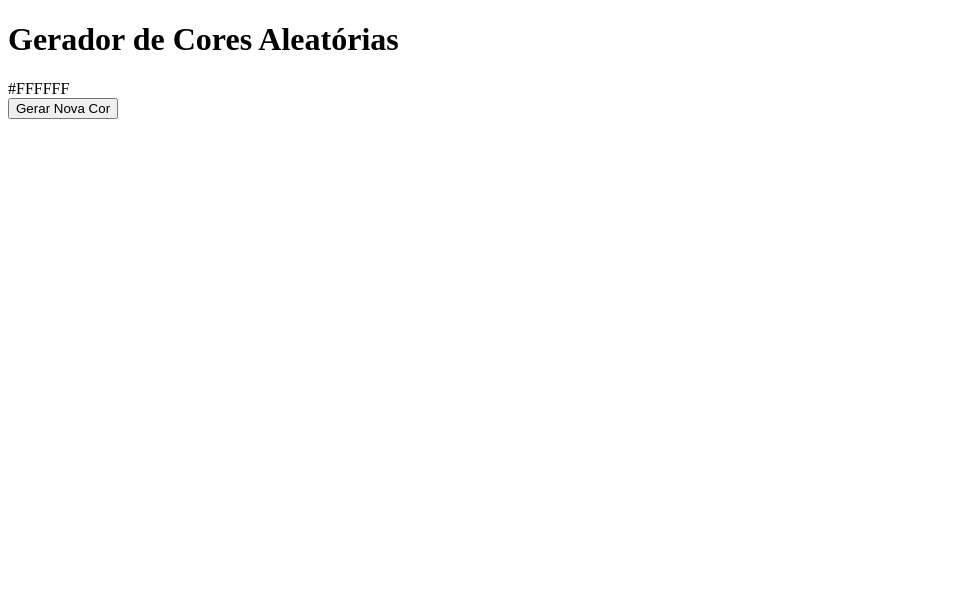
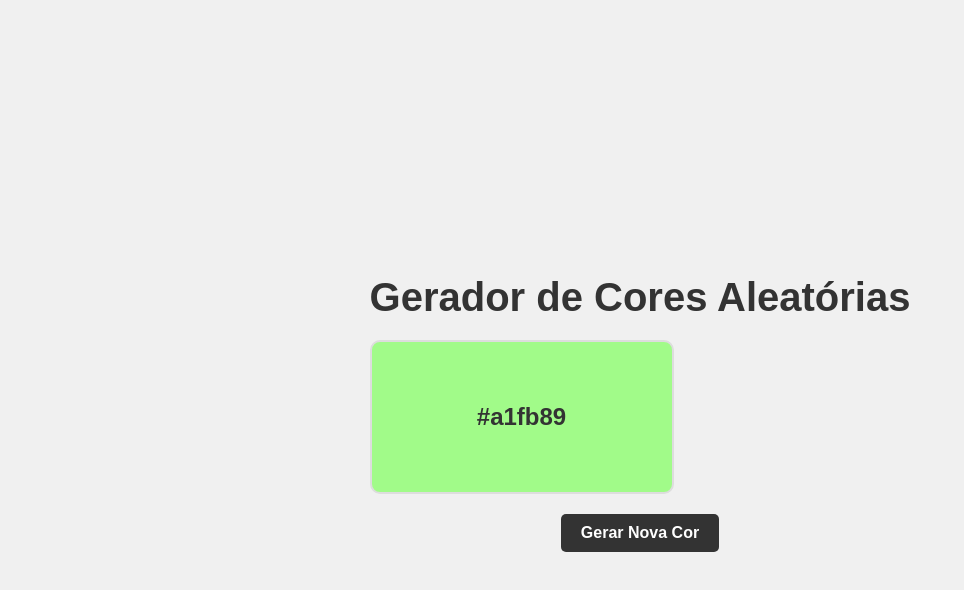
Before and after one commit to mikelybarboza/geradorDeCoresAleatorias, a plain HTML site: page index.html in a window 1280 px wide. Shown: the whole page, without its empty margins (0-964 px from the left). Drawn offline with Linux system fonts and the light colour scheme.

Commit message:
CSS, Script e HTML

```diff
--- a/index.html
+++ b/index.html
@@ -4,6 +4,7 @@
     <meta charset="UTF-8">
     <meta name="viewport" content="width=device-width, initial-scale=1.0">
     <title>Gerador de Cores Aleatrórias</title>
+    <link rel="stylesheet" href="/style.css">
 </head>
 <body>
     <div class="container">
@@ -13,5 +14,6 @@
         </div>
         <button id="generateButton">Gerar Nova Cor</button>
     </div>
+    <script src="/script.js"></script>
 </body>
 </html>
--- /dev/null
+++ b/script.js
@@ -0,0 +1,22 @@
+const colorBox = document.getElementById("colorBox");
+const colorCode = document.getElementById("colorCode");
+const generateButton = document.getElementById("generateButton");
+
+// Gerar cor hexadecimal aleatória
+function generateRandomColor() {
+    const randomColor = `#${Math.floor(Math.random() * 16777215).toString(16).padStart(6, "0")}`;
+    return randomColor;
+}
+
+//Função para atualizar a cor da caixa e o texto do código
+function updateColor() {
+    const newColor = generateRandomColor();
+    colorBox.style.backgroundColor = newColor;
+    colorCode.textContent = newColor;
+}
+
+//Evento para botão
+generateButton.addEventListener("click", updateColor);
+
+//Gera cor inicial ao carregar a página
+updateColor()
--- /dev/null
+++ b/style.css
@@ -0,0 +1,53 @@
+body {
+    font-family: Arial, sans-serif;
+    margin: 0;
+    padding: 0;
+    display: flex;
+    justify-content: center;
+    align-items: center;
+    height: 100vh;
+    background-color: #f0f0f0;
+}
+
+.container {
+    text-align: center;
+}
+
+h1 {
+    font-size: 2.5em;
+    margin-bottom: 20px;
+    color: #333;
+}
+
+.color-box {
+    width: 300px;
+    height: 150px;
+    display: flex;
+    justify-content: center;
+    align-items: center;
+    background-color: #ffffff;
+    border: 2px solid #ddd;
+    border-radius: 10px;
+    margin-bottom: 20px;
+}
+
+#colorCode {
+    font-size: 1.5em;
+    font-weight: bold;
+    color: #333;
+}
+
+button {
+    padding: 10px 20px;
+    font-size: 1em;
+    font-weight: bold;
+    color: #ffffff;
+    background-color: #333;
+    border: none;
+    border-radius: 5px;
+    cursor: pointer;
+}
+
+button:hover {
+    background-color: #555;
+}
```
